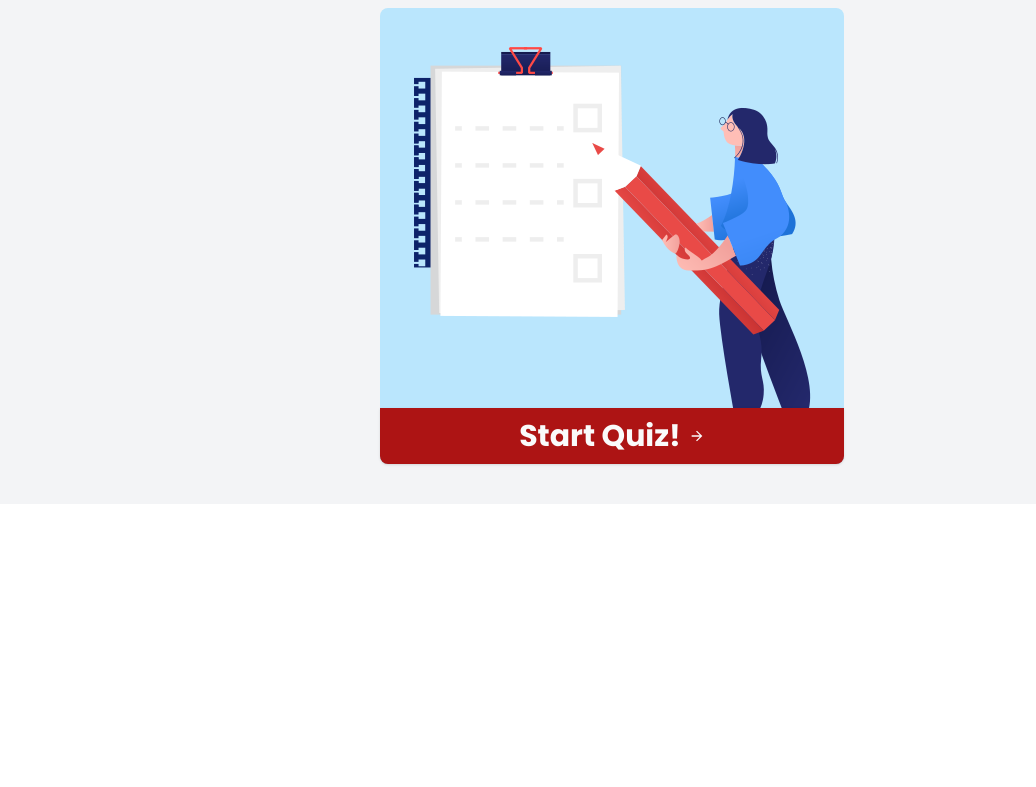
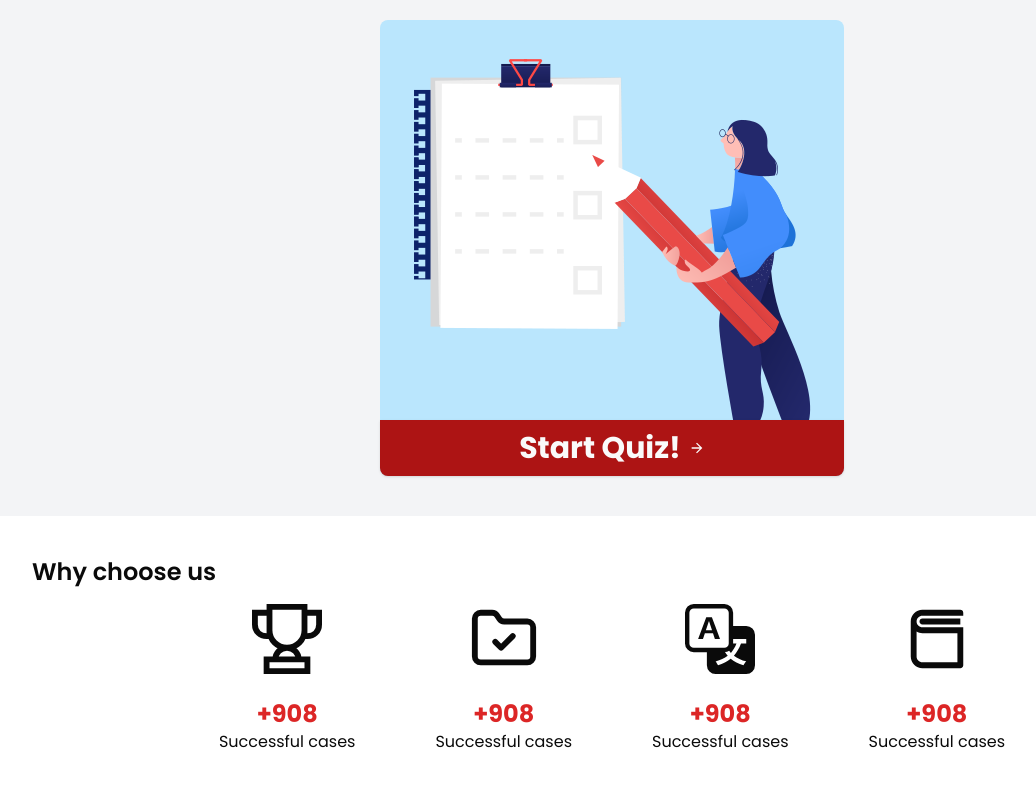
Before and after one commit to tomeksen/Final-Project-Immigration, a Next.js app in the folder front-end/immigration-app/: page /home in a window 1280 px wide. Shown: the part 1261-2048 px from the top of the page, without its empty margins (48-1084 px from the left). Before the commit the page ends 1765 px from the top, so only its background shows below. Built offline with nearby package versions, Linux system fonts and the light colour scheme; no server answers.

Commit message:
section 5 plus updates

```diff
--- a/front-end/immigration-app/src/app/home/page.tsx
+++ b/front-end/immigration-app/src/app/home/page.tsx
@@ -1,3 +1,4 @@
+import SectionFive from "@/components/mainPage/SectionFive";
 import SectionFour from "@/components/mainPage/SectionFour";
 import SectionOne from "@/components/mainPage/SectionOne";
 import SectionThree from "@/components/mainPage/SectionThree";
@@ -10,6 +11,7 @@ export default function HomePage() {
       <SectionTwo />
       <SectionThree />
       <SectionFour />
+      <SectionFive />
     </div>
   );
 }
--- a/front-end/immigration-app/src/components/SectionTitle.tsx
+++ b/front-end/immigration-app/src/components/SectionTitle.tsx
@@ -5,5 +5,5 @@ interface Text {
 }
 
 export default function SectionTitle({ text }: Text) {
-  return <h1 className="text-lg font-semibold mb-4">{text}</h1>;
+  return <h1 className="text-2xl font-semibold mb-4">{text}</h1>;
 }
--- /dev/null
+++ b/front-end/immigration-app/src/components/mainPage/SectionFive.tsx
@@ -0,0 +1,50 @@
+import React from "react";
+import SectionTitle from "../SectionTitle";
+import { GrTrophy } from "react-icons/gr";
+import { LuFolderCheck } from "react-icons/lu";
+import { BsTranslate } from "react-icons/bs";
+import { RiBook3Line } from "react-icons/ri";
+
+export default function SectionFive() {
+  return (
+    <div className="p-10 ml-auto">
+      <div className="ml-10">
+        <SectionTitle text="Why choose us" />
+        <div className="md:flex gap-20 items-center justify-center text-center m-auto">
+          <div className="flex-col justify-center align-middle items-center text-center">
+            {/* //!trophy */}
+            <div className="flex justify-center mb-6">
+              <GrTrophy size={70} />
+            </div>
+            <p className="text-red-600 text-2xl font-bold">+908</p>
+            <p>Successful cases</p>
+          </div>
+          {/* //!folder */}
+          <div className="flex-col justify-center align-middle items-center text-center">
+            <div className="flex justify-center mb-6">
+              <LuFolderCheck size={70} />
+            </div>
+            <p className="text-red-600 text-2xl font-bold">+908</p>
+            <p>Successful cases</p>
+          </div>
+          {/* //!translate */}
+          <div className="flex-col justify-center align-middle items-center text-center">
+            <div className="flex justify-center mb-6">
+              <BsTranslate size={70} />
+            </div>
+            <p className="text-red-600 text-2xl font-bold">+908</p>
+            <p>Successful cases</p>
+          </div>
+          {/* //!book */}
+          <div className="flex-col justify-center align-middle items-center text-center">
+            <div className="flex justify-center mb-6">
+              <RiBook3Line size={70} />
+            </div>
+            <p className="text-red-600 text-2xl font-bold">+908</p>
+            <p>Successful cases</p>
+          </div>
+        </div>
+      </div>
+    </div>
+  );
+}
--- a/front-end/immigration-app/src/components/mainPage/SectionFour.tsx
+++ b/front-end/immigration-app/src/components/mainPage/SectionFour.tsx
@@ -17,7 +17,7 @@ export default function SectionFour() {
         <div className="bg-sky-200 flex-col justify-center m-auto items-center align-middle w-2/5 rounded-lg relative">
           <Image src={quiz} alt="Graphic Image of a girl" className="m-auto" />
           <Button className="bg-primary-red w-full absolute bottom-0 h-14 font-bold text-3xl rounded-none rounded-b-lg hover:bg-red-800">
-            Start Quiz! <MdOutlineArrowForward className="text-9xl" />
+            Start Quiz! <MdOutlineArrowForward size={50} />
           </Button>
         </div>
       </div>
```
